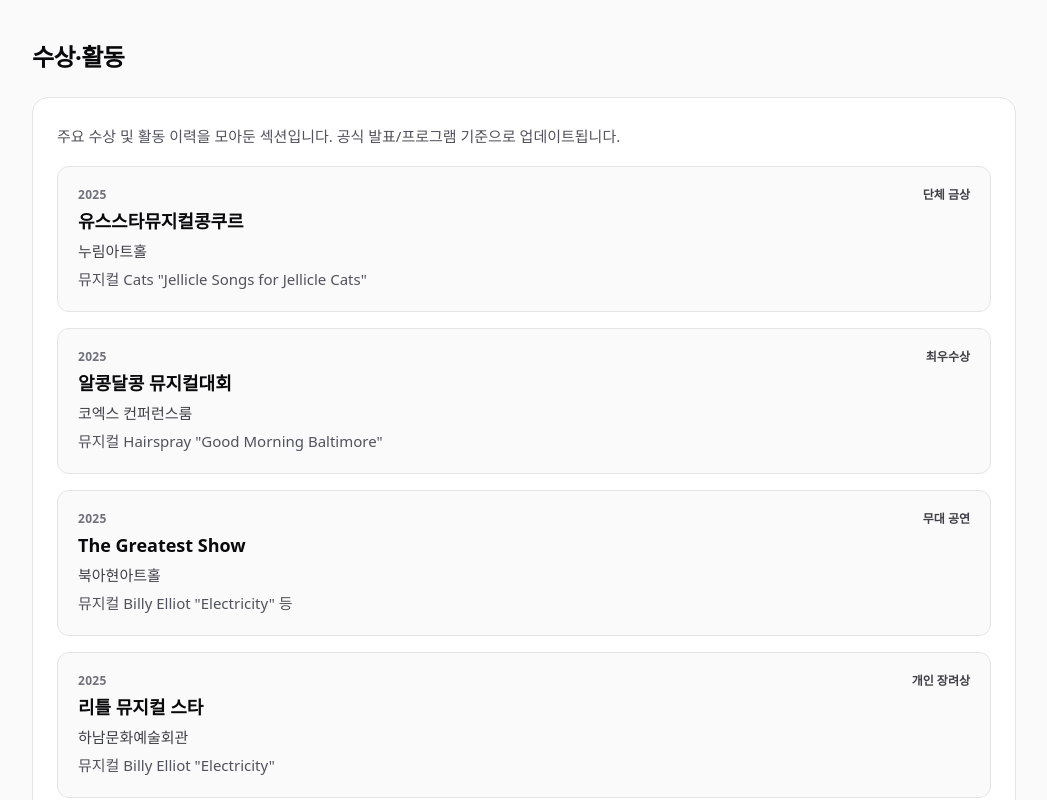
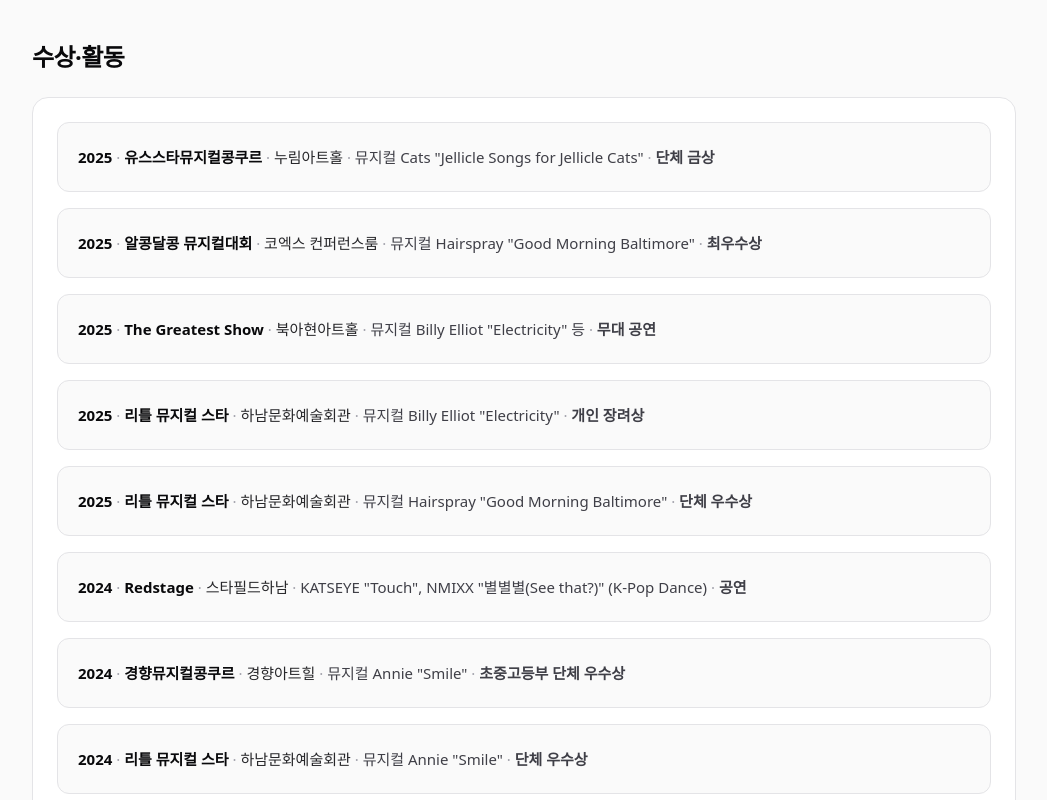
Before and after one commit to Jeonyomi/jaei-web, a Next.js app: page / in a window 1280 px wide. Shown: the part 3740-4540 px from the top of the page, without its empty margins (116-1163 px from the left). Built offline with nearby package versions, Linux system fonts and the light colour scheme.

Commit message:
style: show awards·activities items in single line

```diff
--- a/src/app/page.tsx
+++ b/src/app/page.tsx
@@ -72,34 +72,22 @@
 
         <Section id="awards" title={site.awards.title}>
           <div className="rounded-2xl border border-zinc-200 bg-white p-4 sm:p-6">
-            <p className="text-sm leading-7 break-keep text-zinc-600 sm:text-[15px]">
-              {site.awards.note}
-            </p>
-
-            <ul className="mt-4 space-y-3 sm:space-y-4">
+            <ul className="space-y-3 sm:space-y-4">
               {site.awards.items.map((item) => (
                 <li
                   key={`${item.year}-${item.event}-${item.result}`}
                   className="rounded-xl border border-zinc-200 bg-zinc-50 p-4 sm:p-5"
                 >
-                  <div className="flex flex-wrap items-baseline justify-between gap-x-3 gap-y-1">
-                    <p className="text-xs font-semibold tracking-wide text-zinc-500">
-                      {item.year}
-                    </p>
-                    <p className="text-xs font-semibold text-zinc-700">
-                      {item.result}
-                    </p>
-                  </div>
-
-                  <p className="mt-1 text-base font-semibold leading-7 break-keep text-zinc-950 sm:text-lg">
-                    {item.event}
-                  </p>
-
-                  <p className="mt-1 text-sm leading-6 break-keep text-zinc-700 sm:text-[15px]">
-                    {item.venue}
-                  </p>
-                  <p className="mt-1 text-sm leading-6 break-keep text-zinc-600 sm:text-[15px]">
-                    {item.piece}
+                  <p className="text-sm leading-7 break-keep text-zinc-800 sm:text-[15px]">
+                    <span className="font-semibold text-zinc-950">{item.year}</span>
+                    <span className="text-zinc-400"> · </span>
+                    <span className="font-semibold text-zinc-950">{item.event}</span>
+                    <span className="text-zinc-400"> · </span>
+                    <span>{item.venue}</span>
+                    <span className="text-zinc-400"> · </span>
+                    <span className="text-zinc-700">{item.piece}</span>
+                    <span className="text-zinc-400"> · </span>
+                    <span className="font-semibold text-zinc-700">{item.result}</span>
                   </p>
                 </li>
               ))}
```
